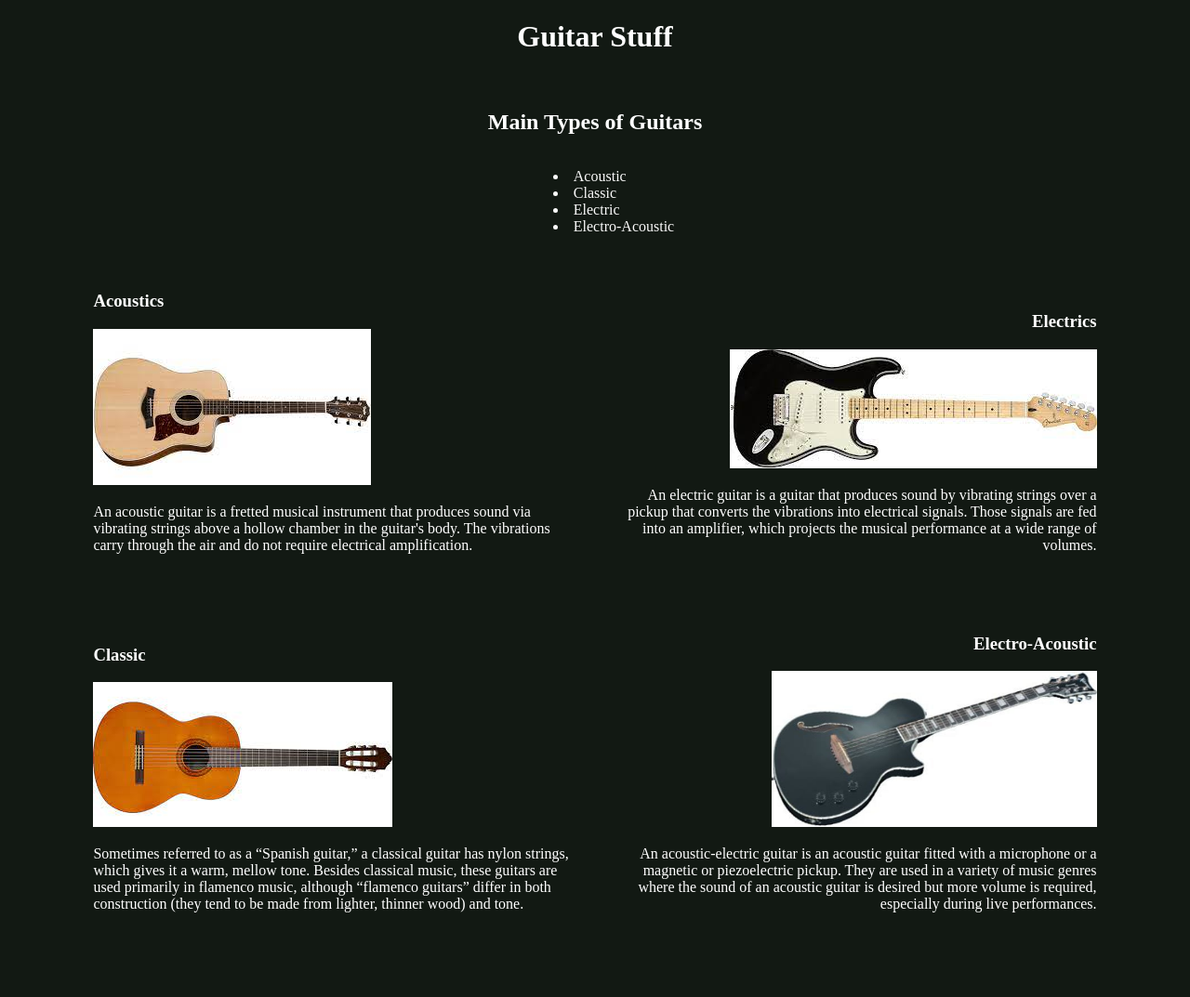
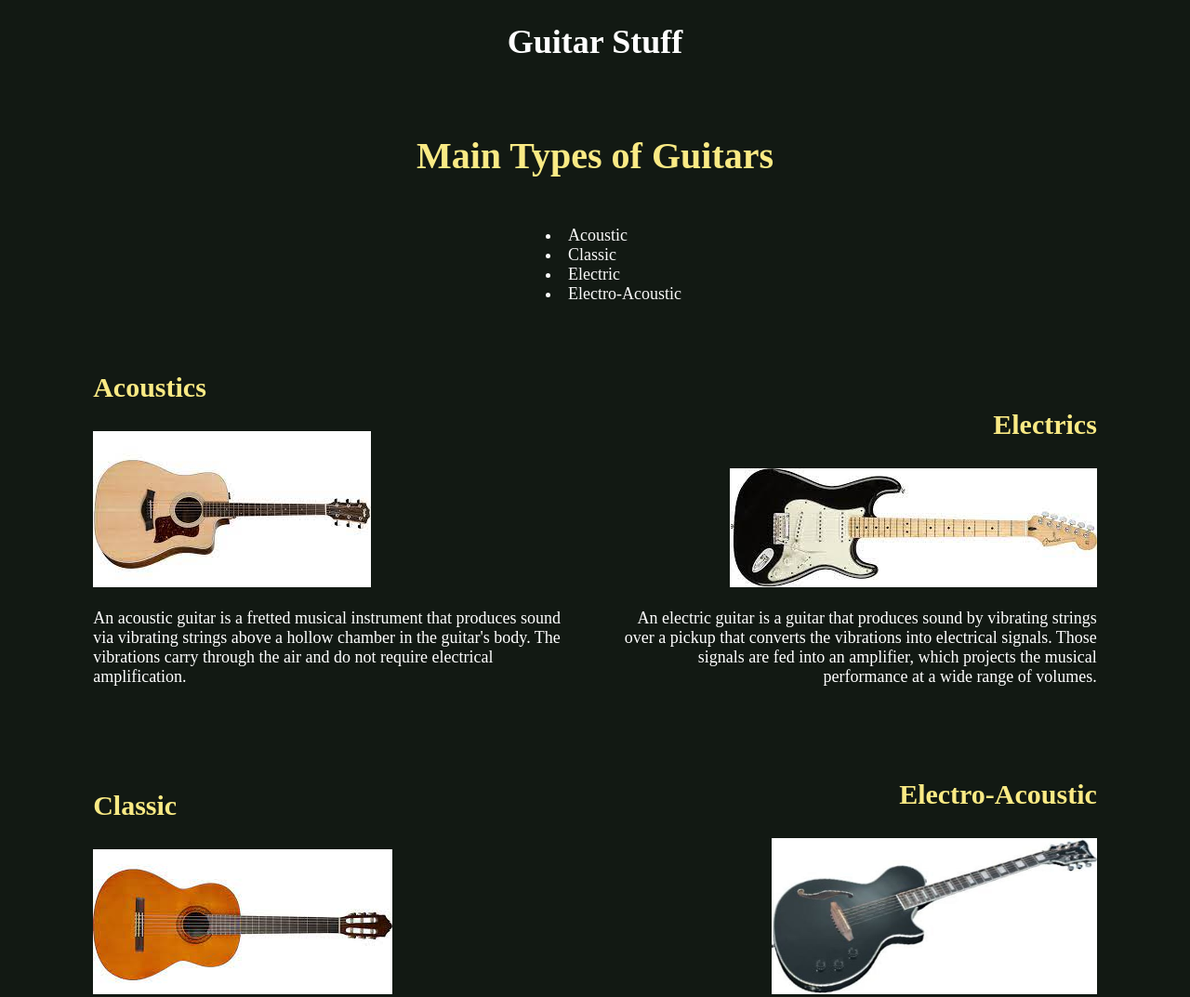
Before and after one commit to EvelAndG/html-me-something2, a plain HTML site: page index.html in a window 1280 px wide. Shown: the top 1073 px of the page at 93% size. Drawn offline with Linux system fonts and the light colour scheme.

Commit message:
Add Style & Folder

```diff
--- a/index.html
+++ b/index.html
@@ -3,7 +3,7 @@
 <html>
 
 <head>
-    <title>Guitar Stuff</title>
+   <title><h1 id="title">Guitar Stuff</h1></title>
 </head>
 
 <body>
@@ -13,7 +13,7 @@
     <br>
     </header>
 
-    <h2>Main Types of Guitars</h2>
+    <h2 id="heading1">Main Types of Guitars</h2>
 
     <div id="list">
     <ul>
@@ -25,34 +25,34 @@
     </ul>
     </div>
     <main>
-        <div id="left">
+        <div class="left">
             <h3>Acoustics</h3>
-            <img src="acoustic.jpg">
+            <img src="images/acoustic.jpg">
             <p>An acoustic guitar is a fretted musical instrument that produces sound via vibrating strings
              above a hollow chamber in the guitar's body. The vibrations carry through the air and do not
               require electrical amplification. </p>
         </div>
 
-        <div id="right">
+        <div class="right">
             <h3>Electrics</h3>
-            <img src="electric.jpg">
+            <img src="images/electric.jpg">
             <p>An electric guitar is a guitar that produces sound by vibrating strings over a pickup
              that converts the vibrations into electrical signals. Those signals are fed into an amplifier,
               which projects the musical performance at a wide range of volumes.
             </p>
         </div>
 
-        <div id="left">
+        <div class="left">
             <h3>Classic</h3>
-            <img src="classic.jpg">
+            <img src="images/classic.jpg">
             <p>Sometimes referred to as a “Spanish guitar,” a classical guitar has nylon strings,
                  which gives it a warm, mellow tone. Besides classical music, these guitars are used primarily in flamenco music,
                  although “flamenco guitars” differ in both construction (they tend to be made from lighter, thinner wood) and tone.</p>
         </div>
 
-        <div id="right">
+        <div class="right">
             <h3>Electro-Acoustic</h3>
-            <img src="electroacoustic.jpg" width="350" height="168">
+            <img src="images/electroacoustic.jpg" width="350" height="168">
             <p>An acoustic-electric guitar is an acoustic guitar fitted with a microphone or a magnetic or piezoelectric pickup.
                 They are used in a variety of music genres where the sound of an acoustic guitar is desired but more volume is required,
                 especially during live performances.</p>
--- a/mystyle.css
+++ b/mystyle.css
@@ -1,11 +1,21 @@
 body {
     background-color: rgb(18, 25, 19);
     color: white;
-    font-size: 15;
+    font-size: 18px;
     text-align: center;
     list-style-position:inside;
     margin: auto;
     width: auto;
+  }
+
+  #heading1 {
+    font-size: 40px;
+    color: rgb(250, 234, 132);
+  }
+
+  h3  {
+    font-size: 30px;
+    color: rgb(250, 234, 132);
   }
 
 
@@ -18,7 +28,7 @@ body {
 
   }
 
-  #left {
+  .left {
     text-align: left;
     padding: 2%;
     display: inline-block;
@@ -26,7 +36,7 @@ body {
 
   }
 
-  #right {
+  .right {
     text-align: right;
     padding: 2%;
     display: inline-block;
```
Also changed, not shown: images/acoustic.jpg (renamed from acoustic.jpg), images/classic.jpg (renamed from classic.jpg), images/electric.jpg (renamed from electric.jpg), images/electroacoustic.jpg (renamed from electroacoustic.jpg).
